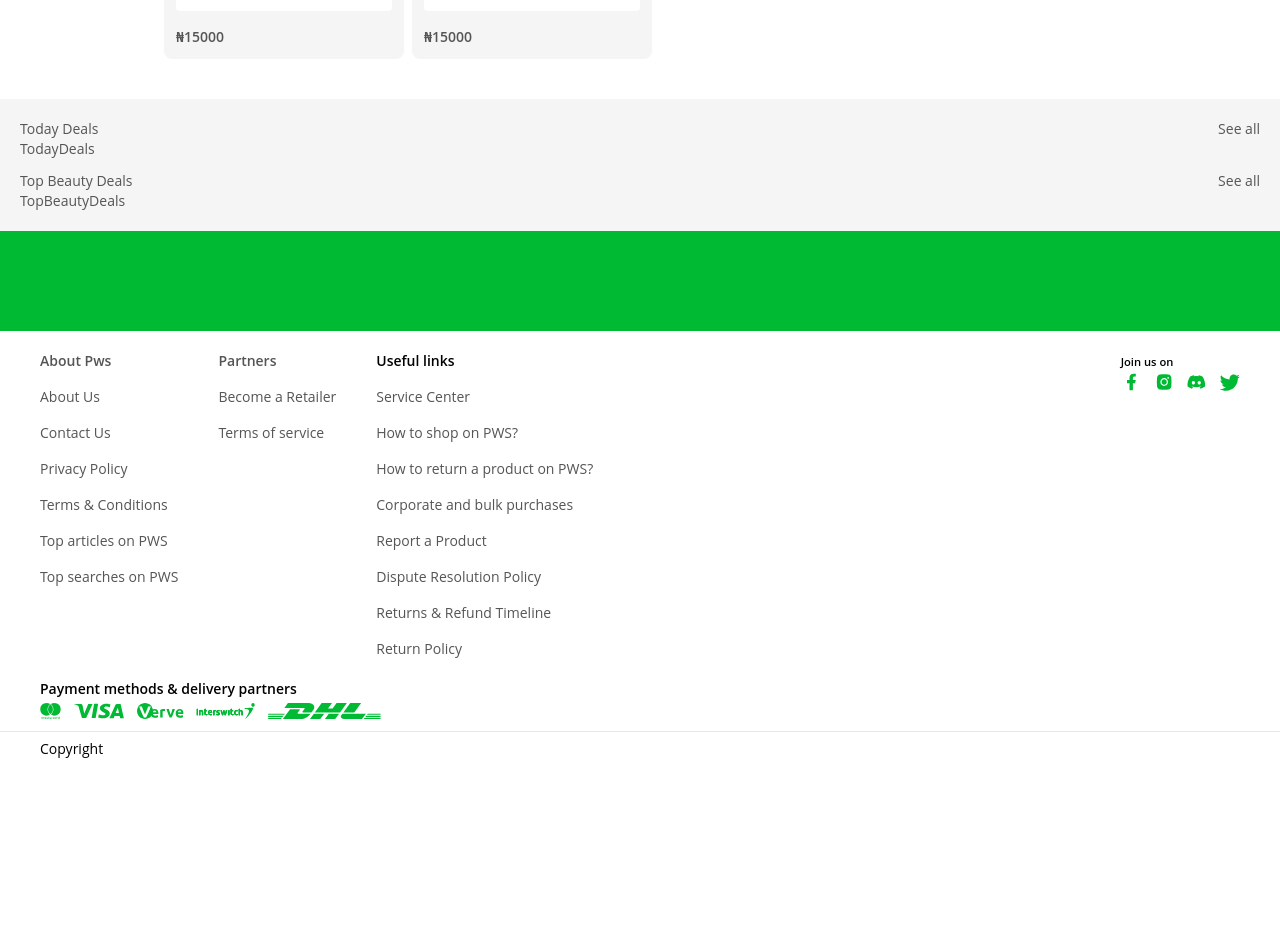
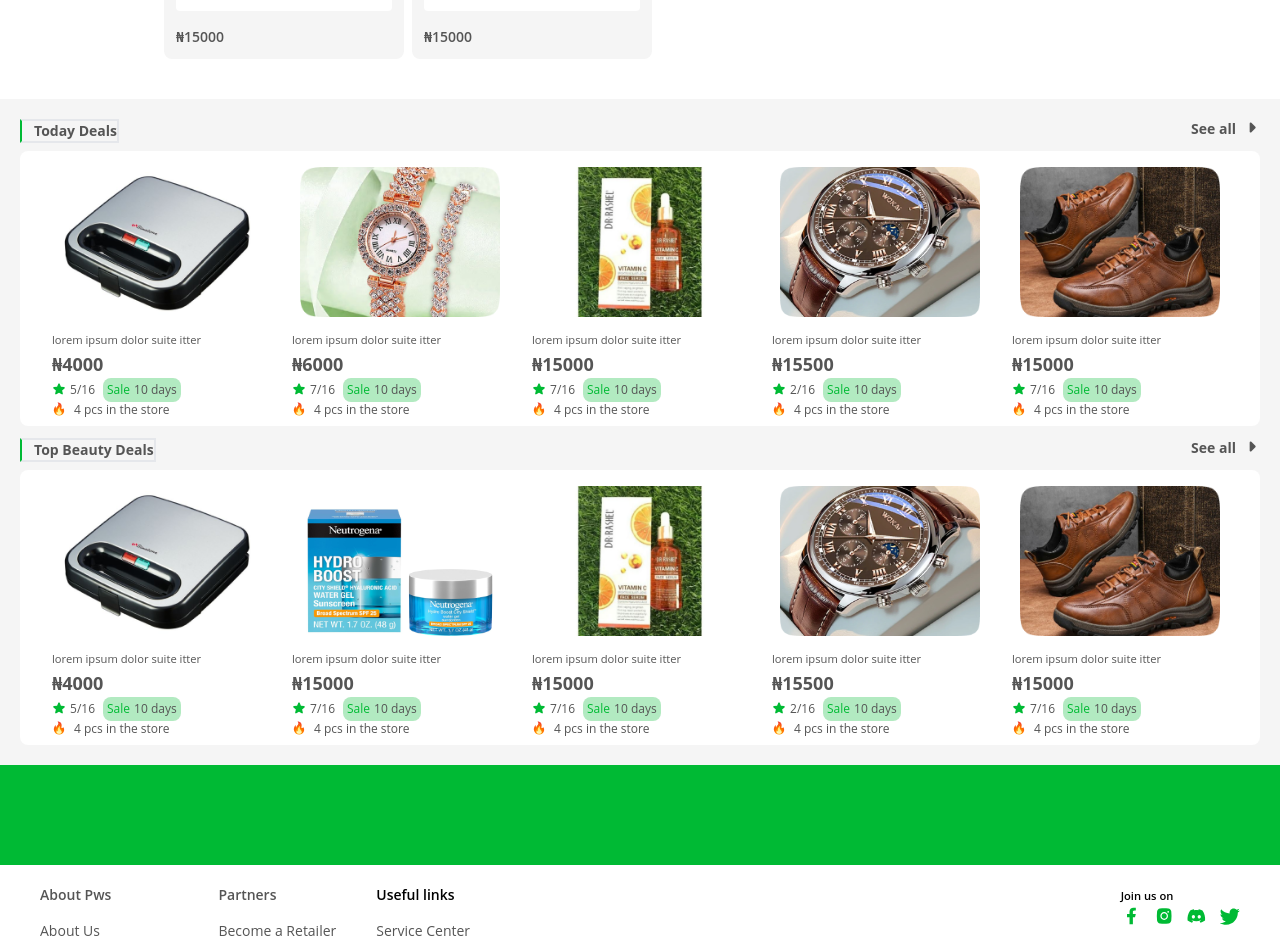
Before and after one commit to PWSCompanies/Frontend, a Next.js app: page / in a window 1280 px wide. Shown: the part 842-1784 px from the top of the page. Before the commit the page ends 1621 px from the top, so only its background shows below. Built offline with nearby package versions, Linux system fonts and the light colour scheme; a web font is replaced by a local one.

Commit message:
clering up again

```diff
--- a/components/eccormerce/HomePage.js
+++ b/components/eccormerce/HomePage.js
@@ -4,6 +4,7 @@ import NewAndPopular from "./frontpage/NewAndPopular";
 import TopBeautyDeals from "./frontpage/TopBeautyDeals";
 import TodayDeals from "./frontpage/TodayDeals";
 import { sampleData } from "../../utils/products";
+import { SeeMore } from "./svg/SvgImages";
 
 export default function HomePage() {
   const [firstThreeBestSellers, setFirstThreeBestSellers] = useState([]);
@@ -75,19 +76,29 @@ export default function HomePage() {
       <div className="bg-[#F5F5F5] p-5 flex flex-col gap-3">
         {/*Today Deals */}
         <div className="w-[100%]">
-          <div className="flex w-[100%] justify-between">
-            <span>Today Deals</span>
-            <span>See all</span>
+          <div className="flex w-[100%] justify-between mb-2">
+            <div className="font-bold text-sm border-2 border-l-[#00BA34] pl-3">
+              <span>Today Deals</span>
+            </div>
+            <div className="font-bold text-sm flex gap-2">
+              <span>See all</span>
+              <SeeMore />
+            </div>
           </div>
-          <TodayDeals />
+          <TodayDeals todaydeals={sampleData} />
         </div>
         {/*Top Beauty Deals */}
         <div className="w-[100%]">
-          <div className="flex w-[100%] justify-between">
-            <span>Top Beauty Deals</span>
-            <span>See all</span>
+          <div className="flex w-[100%] justify-between mb-2">
+            <div className="font-bold text-sm border-2 border-l-[#00BA34] pl-3">
+              <span>Top Beauty Deals</span>
+            </div>
+            <div className="font-bold text-sm flex gap-2">
+              <span>See all</span>
+              <SeeMore />
+            </div>
           </div>
-          <TopBeautyDeals />
+          <TopBeautyDeals topbeauty={sampleData} />
         </div>
       </div>
     </div>
--- a/components/eccormerce/frontpage/TodayDeals.js
+++ b/components/eccormerce/frontpage/TodayDeals.js
@@ -1,5 +1,14 @@
 import React from "react";
+import ShowCaseTwo from "../showcase/showCaseTwo";
 
-export default function TodayDeals() {
-  return <div>TodayDeals</div>;
+export default function TodayDeals({ todaydeals }) {
+  return (
+    <div className="bg-[#fff] p-2 flex justify-evenly rounded-lg ">
+      <ShowCaseTwo data={todaydeals[0]} />
+      <ShowCaseTwo data={todaydeals[1]} />
+      <ShowCaseTwo data={todaydeals[2]} />
+      <ShowCaseTwo data={todaydeals[3]} />
+      <ShowCaseTwo data={todaydeals[4]} />
+    </div>
+  );
 }
--- a/components/eccormerce/frontpage/TopBeautyDeals.js
+++ b/components/eccormerce/frontpage/TopBeautyDeals.js
@@ -1,5 +1,14 @@
 import React from "react";
+import ShowCaseTwo from "../showcase/showCaseTwo";
 
-export default function TopBeautyDeals() {
-  return <div>TopBeautyDeals</div>;
+export default function TopBeautyDeals({ topbeauty }) {
+  return (
+    <div className="bg-[#fff] p-2 flex justify-evenly rounded-lg ">
+      <ShowCaseTwo data={topbeauty[0]} />
+      <ShowCaseTwo data={topbeauty[5]} />
+      <ShowCaseTwo data={topbeauty[2]} />
+      <ShowCaseTwo data={topbeauty[3]} />
+      <ShowCaseTwo data={topbeauty[4]} />
+    </div>
+  );
 }
--- a/components/eccormerce/showcase/ShowCaseTwo.js
+++ b/components/eccormerce/showcase/ShowCaseTwo.js
@@ -1,5 +1,6 @@
 import Image from "next/image";
 import React from "react";
+import { Instock, Rating } from "../svg/SvgImages";
 
 export default function ShowCaseTwo({ data }) {
   return (
@@ -8,7 +9,7 @@ export default function ShowCaseTwo({ data }) {
       {/* <img src={`${data.url}`} alt="image for product" className="h-44" /> */}
       <div className="bg-[#fff] rounded p-2">
         <Image
-          src={`${data.url}`}
+          src={`${data?.url}`}
           alt="image for product"
           width={200}
           height={150}
@@ -16,27 +17,31 @@ export default function ShowCaseTwo({ data }) {
       </div>
       {/* End of product image */}
       {/* Product description */}
-      <small className="font-light">{data.description}</small>
+      <small className="font-normal">{data?.description}</small>
       {/* End of product's de */}
       {/*Product Price */}
-      <div className="font-semibold">₦{data.price}</div>
+      <div className="font-bold text-lg">₦{data?.price}</div>
       {/* End of price */}
       {/*Rating and sale date*/}
-      <div className="flex justify-between text-xs">
+      <div className="flex justify-start items-center gap-2 text-xs">
         <div className="flex">
-          <img src="" alt="" />
-          <div className="">{data.rating}</div>
+          {/* <img src="" alt="" /> */}
+          <div className="text-xs flex gap-1">
+            <Rating />
+            <span>{data?.rating}/16</span>
+          </div>
         </div>
-        <div className="flex">
-          <div className="">Sale</div>
-          <div className="">10 days</div>
+        <div className="flex bg-[#00BA34] bg-opacity-30 rounded-lg px-1 py-1 gap-1 text-xs">
+          <div className="text-textgreen">Sale</div>
+          <div className="text-[#555555]">10 days</div>
         </div>
       </div>
       {/* End of Rating and sale date*/}
       {/* Availabe */}
-      <div className="flex">
-        <img src="" alt="" />
-        <div className="">4 pcs in the store</div>
+      {/* <img src="" alt="" /> */}
+      <div className="flex gap-2">
+        <Instock />
+        <div className="text-xs">4 pcs in the store</div>
       </div>
       {/* Set up available */}
     </div>
--- /dev/null
+++ b/components/eccormerce/svg/SvgImages.js
@@ -0,0 +1,93 @@
+import React from "react";
+
+export function SeeMore() {
+  return (
+    <svg
+      width="16"
+      height="17"
+      viewBox="0 0 16 17"
+      fill="none"
+      xmlns="http://www.w3.org/2000/svg"
+    >
+      <path
+        d="M6.66669 4.5L10.6667 8.5L6.66669 12.5V4.5Z"
+        fill="#555555"
+        stroke="#555555"
+        stroke-width="2"
+        stroke-linejoin="round"
+      />
+    </svg>
+  );
+}
+
+export function Rating() {
+  return (
+    <svg
+      width="14"
+      height="14"
+      viewBox="0 0 14 14"
+      fill="none"
+      xmlns="http://www.w3.org/2000/svg"
+    >
+      <path
+        fill-rule="evenodd"
+        clip-rule="evenodd"
+        d="M6.29302 1.87249C6.55436 1.24424 7.44569 1.24424 7.70702 1.87249L8.92152 4.79266L12.0739 5.04583C12.7529 5.10008 13.0282 5.94708 12.5108 6.39041L10.1092 8.44783L10.8424 11.5237C11.0005 12.1864 10.2801 12.7097 9.69911 12.355L7.00002 10.7065L4.30094 12.355C3.71994 12.7097 2.99952 12.1858 3.15761 11.5237L3.89086 8.44783L1.48927 6.39041C0.971855 5.94708 1.24719 5.10008 1.92619 5.04583L5.07852 4.79266L6.29302 1.87249Z"
+        fill="#00BA34"
+      />
+    </svg>
+  );
+}
+
+export function Instock() {
+  return (
+    <svg
+      width="14"
+      height="14"
+      viewBox="0 0 14 14"
+      fill="none"
+      xmlns="http://www.w3.org/2000/svg"
+    >
+      <path
+        d="M3.88939 4.45486C3.82704 5.11986 3.78329 6.29674 4.17595 6.79768C4.17595 6.79768 3.9911 5.50486 5.64813 3.88283C6.31532 3.22986 6.46954 2.34174 6.23657 1.67564C6.10423 1.2983 5.86251 0.986582 5.65251 0.768926C5.53001 0.640957 5.62407 0.429863 5.80235 0.43752C6.88079 0.485645 8.6286 0.785332 9.37126 2.64908C9.6972 3.46721 9.72126 4.31268 9.56595 5.17236C9.46751 5.72143 9.11751 6.94205 9.91595 7.09189C10.4858 7.19908 10.7614 6.74627 10.885 6.42033C10.9364 6.28471 11.1147 6.2508 11.2109 6.35908C12.1734 7.45393 12.2555 8.74346 12.0564 9.85361C11.6714 11.9996 9.49813 13.5614 7.33907 13.5614C4.64188 13.5614 2.49485 12.0181 1.93813 9.22471C1.71392 8.09705 1.82767 5.8658 3.56673 4.2908C3.69579 4.17268 3.90689 4.27768 3.88939 4.45486Z"
+        fill="url(#paint0_radial_2111_1016)"
+      />
+      <path
+        d="M8.32455 8.46781C7.33033 7.18812 7.77548 5.72797 8.01939 5.14609C8.0522 5.06953 7.9647 4.99734 7.8958 5.04437C7.46814 5.33531 6.59205 6.02 6.18408 6.98359C5.63173 8.28625 5.67111 8.9239 5.99814 9.70265C6.19501 10.1719 5.96642 10.2714 5.85158 10.2889C5.74001 10.3064 5.6372 10.232 5.55517 10.1544C5.31918 9.92781 5.15101 9.63996 5.06954 9.32312C5.05204 9.25531 4.96345 9.23672 4.92298 9.2925C4.61673 9.71578 4.45814 10.395 4.45048 10.8752C4.42642 12.3594 5.65251 13.5625 7.13564 13.5625C9.00486 13.5625 10.3666 11.4953 9.29251 9.76719C8.9808 9.26406 8.68767 8.93484 8.32455 8.46781Z"
+        fill="url(#paint1_radial_2111_1016)"
+      />
+      <defs>
+        <radialGradient
+          id="paint0_radial_2111_1016"
+          cx="0"
+          cy="0"
+          r="1"
+          gradientUnits="userSpaceOnUse"
+          gradientTransform="translate(6.80486 13.5954) rotate(-179.751) scale(7.72053 12.6678)"
+        >
+          <stop offset="0.314" stop-color="#FF9800" />
+          <stop offset="0.662" stop-color="#FF6D00" />
+          <stop offset="0.972" stop-color="#F44336" />
+        </radialGradient>
+        <radialGradient
+          id="paint1_radial_2111_1016"
+          cx="0"
+          cy="0"
+          r="1"
+          gradientUnits="userSpaceOnUse"
+          gradientTransform="translate(7.23845 5.91263) rotate(90.5787) scale(8.07804 6.07933)"
+        >
+          <stop offset="0.214" stop-color="#FFF176" />
+          <stop offset="0.328" stop-color="#FFF27D" />
+          <stop offset="0.487" stop-color="#FFF48F" />
+          <stop offset="0.672" stop-color="#FFF7AD" />
+          <stop offset="0.793" stop-color="#FFF9C4" />
+          <stop offset="0.822" stop-color="#FFF8BD" stop-opacity="0.804" />
+          <stop offset="0.863" stop-color="#FFF6AB" stop-opacity="0.529" />
+          <stop offset="0.91" stop-color="#FFF38D" stop-opacity="0.209" />
+          <stop offset="0.941" stop-color="#FFF176" stop-opacity="0" />
+        </radialGradient>
+      </defs>
+    </svg>
+  );
+}
```
